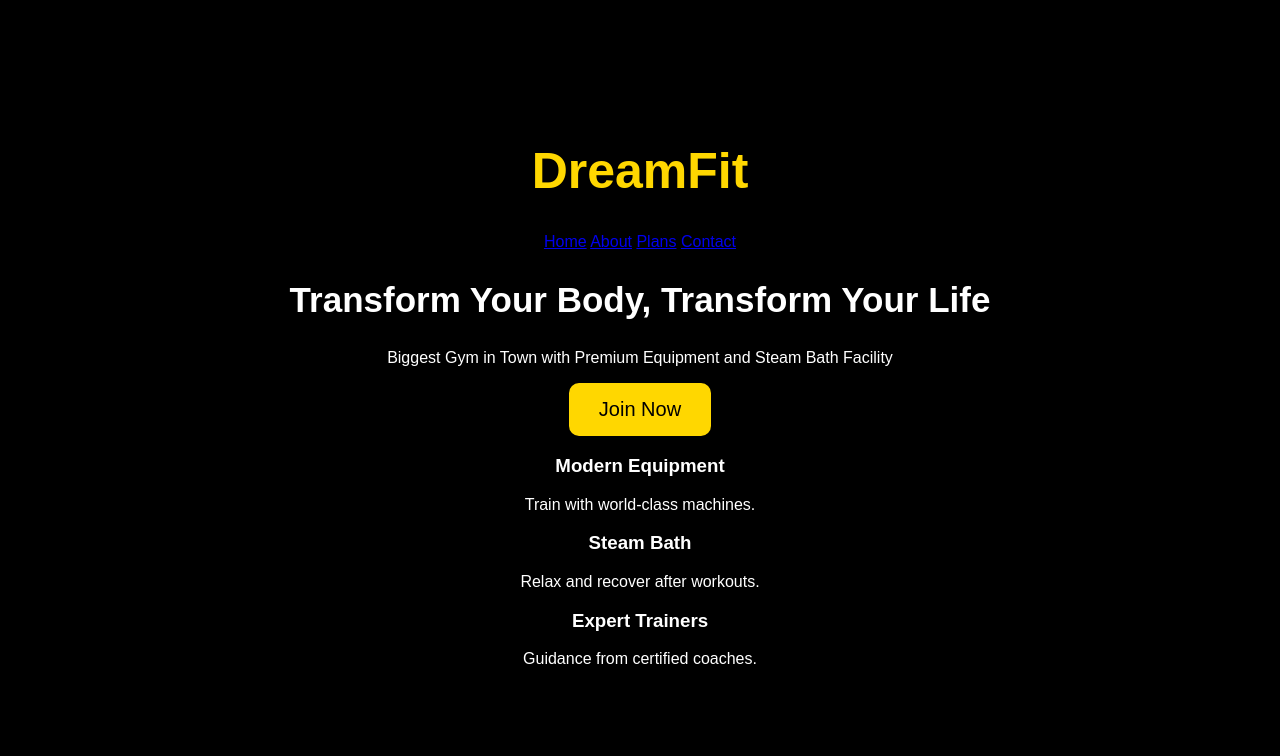
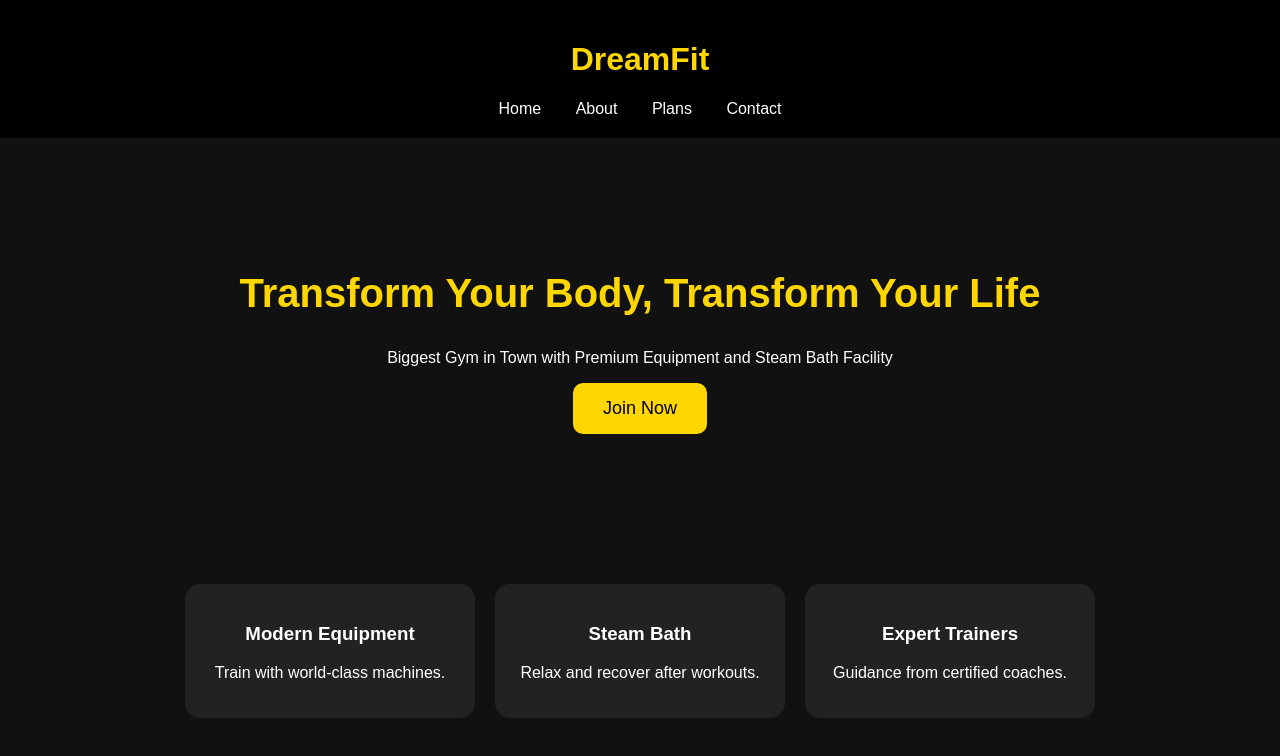
Before and after one commit to sjjf2q6wjf-commits/DreamFit-, a plain HTML site: page index.html in a window 1280 px wide. Drawn offline with Linux system fonts and the light colour scheme.

Commit message:
Update style.css

```diff
--- a/style.css
+++ b/style.css
@@ -1,18 +1,34 @@
 body{
+    background:#111;
+    color:white;
+    font-family:Arial;
+    margin:0;
+}
+
+header{
     background:black;
-    color:white;
+    padding:20px;
     text-align:center;
-    font-family:Arial;
-    padding-top:100px;
 }
 
 h1{
     color:gold;
-    font-size:50px;
 }
 
-h2{
-    font-size:35px;
+nav a{
+    color:white;
+    text-decoration:none;
+    margin:15px;
+}
+
+.hero{
+    text-align:center;
+    padding:100px 20px;
+}
+
+.hero h2{
+    color:gold;
+    font-size:40px;
 }
 
 button{
@@ -21,5 +37,20 @@ button{
     border:none;
     padding:15px 30px;
     border-radius:10px;
-    font-size:20px;
+    font-size:18px;
 }
+
+.features{
+    display:flex;
+    justify-content:center;
+    gap:20px;
+    padding:50px;
+}
+
+.card{
+    background:#222;
+    width:250px;
+    padding:20px;
+    border-radius:15px;
+    text-align:center;
+}
```
